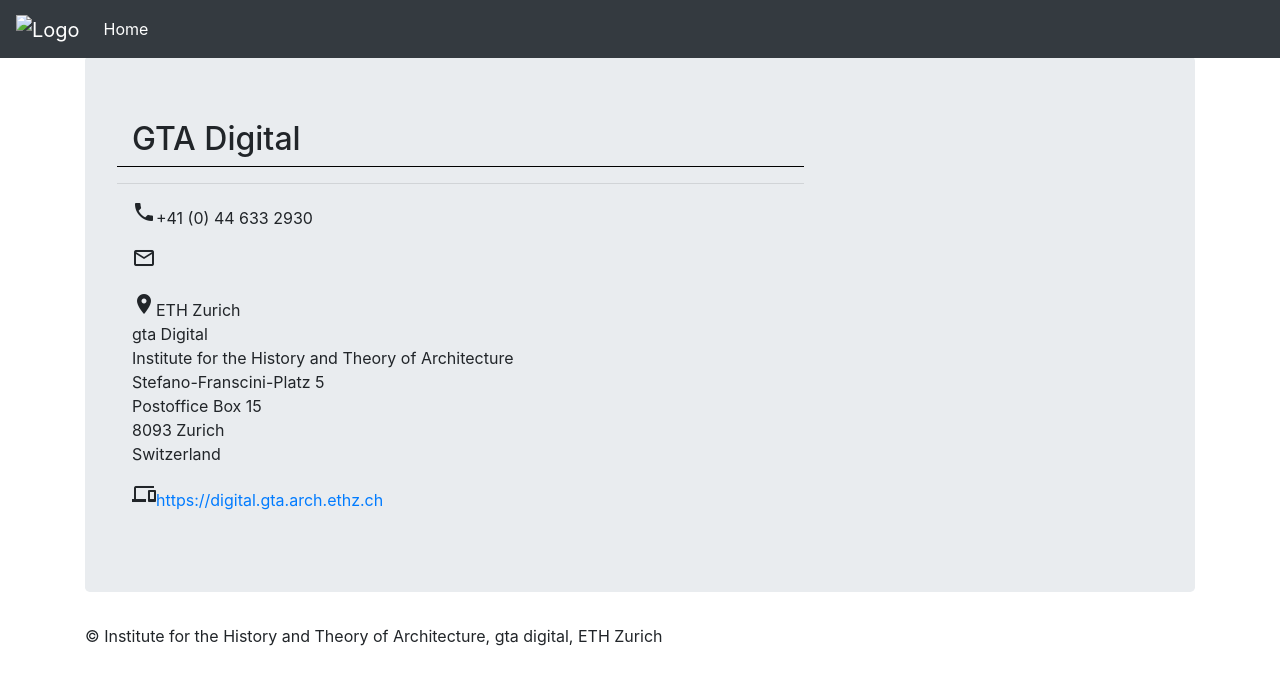
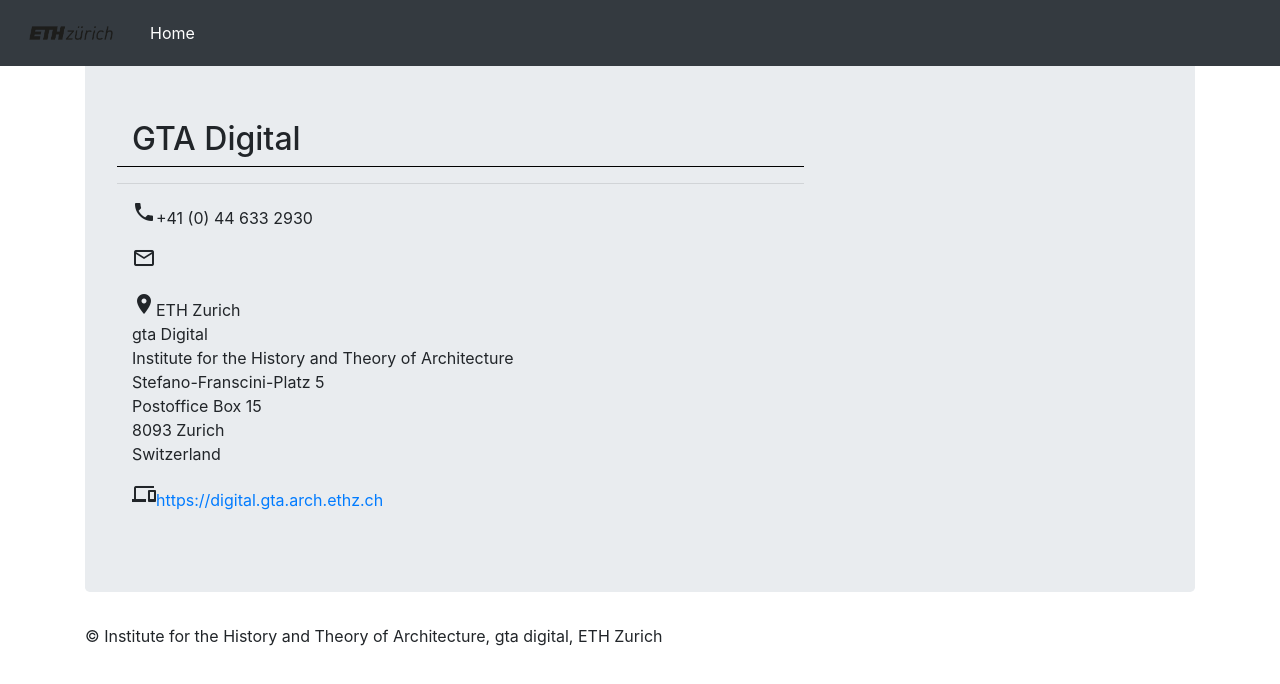
Before and after one commit to gtadigital/gtadigital.github.io, a plain HTML site: page contact.html in a window 1280 px wide. Drawn offline with nearby package versions, Linux system fonts and the light colour scheme.

Commit message:
Updated test logo

```diff
--- a/contact.html
+++ b/contact.html
@@ -31,7 +31,7 @@
     <body>
       <nav class="navbar navbar-expand-md navbar-dark fixed-top bg-dark">
         <a class="navbar-brand" href="#">
-          <img src="logo/1.eps" alt="Logo" style="width:110px;">
+          <img src="logo/2.png" alt="Logo" style="width:110px;">
         </a>
         <button class="navbar-toggler" type="button" data-toggle="collapse" data-target="#navbarsExampleDefault" aria-controls="navbarsExampleDefault" aria-expanded="false" aria-label="Toggle navigation">
         <span class="navbar-toggler-icon"></span>
```
Also changed, not shown: logo/2.png (added), 2 other files.
